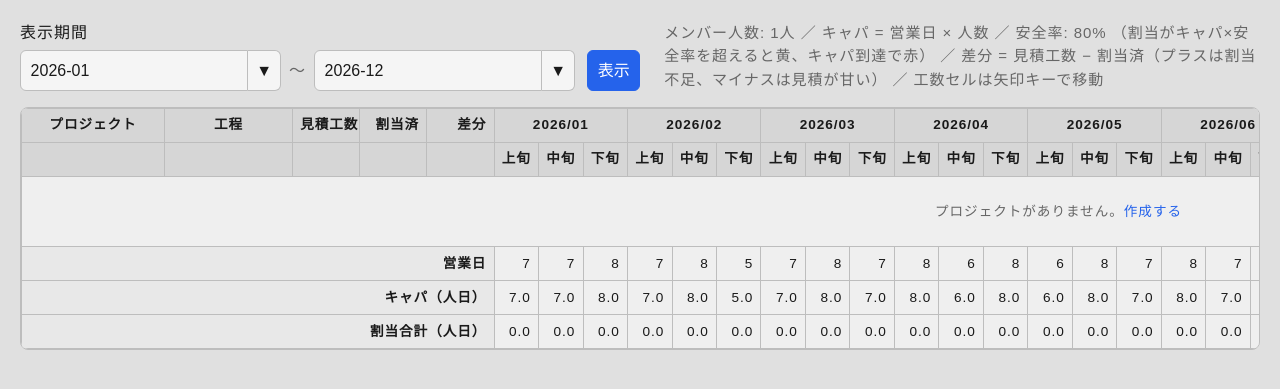
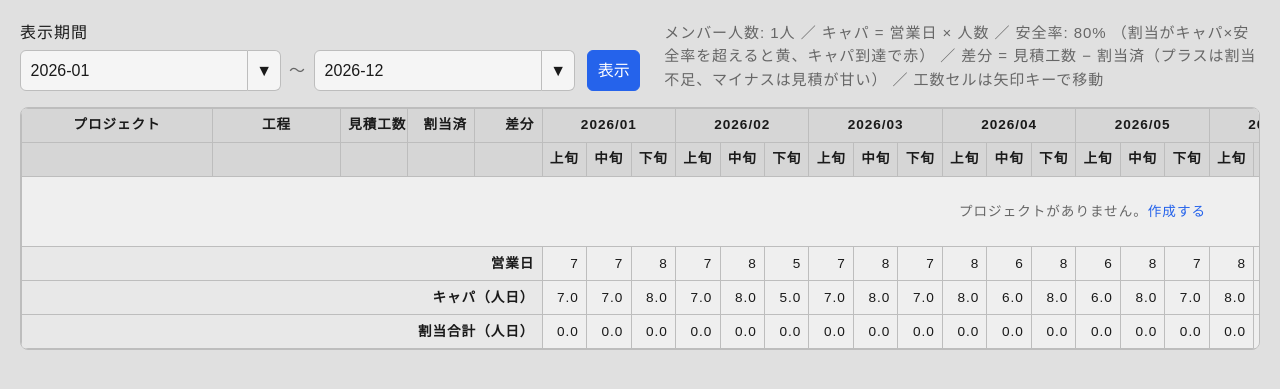
Before and after one commit to landwarrior/schedule_manager, a Flask app: page / in a window 1280 px wide. Shown: the part 53-442 px from the top of the page. Run offline with Flask 3, Linux system fonts and the light colour scheme; data comes from the database, SQL or seed files in the repository; data that the repository does not hold is empty; parts of the project's set-up code (start-up, migrations or seed data) failed here and were passed over.

Commit message:
スケジュール画面のプロジェクト名表示幅修正と文字コードの修正

```diff
--- a/static/style.css
+++ b/static/style.css
@@ -498,27 +498,30 @@ legend {
   z-index: 2;
 }
 
+.schedule-table col.col-project { width: 12rem; }
 .schedule-table col.col-phase { width: 8rem; }
 .schedule-table col.col-meta1,
 .schedule-table col.col-meta2,
 .schedule-table col.col-meta3 { width: 4.2rem; }
 
-.col-project { left: 0; min-width: 9rem; }
-.col-phase { left: var(--sticky-left-phase, 9rem); min-width: 8rem; }
-.col-meta1 { left: var(--sticky-left-meta1, 17rem); min-width: 4.2rem; text-align: right; }
-.col-meta2 { left: var(--sticky-left-meta2, 21.2rem); min-width: 4.2rem; text-align: right; }
-.col-meta3 { left: var(--sticky-left-meta3, 25.4rem); min-width: 4.2rem; text-align: right; }
+.col-project { left: 0; min-width: 12rem; }
+.col-phase { left: var(--sticky-left-phase, 12rem); min-width: 8rem; }
+.col-meta1 { left: var(--sticky-left-meta1, 20rem); min-width: 4.2rem; text-align: right; }
+.col-meta2 { left: var(--sticky-left-meta2, 24.2rem); min-width: 4.2rem; text-align: right; }
+.col-meta3 { left: var(--sticky-left-meta3, 28.4rem); min-width: 4.2rem; text-align: right; }
 
 .schedule-table th.col-project:not([colspan]),
 .schedule-table td.col-project:not([colspan]) {
+  width: 12rem;
+  max-width: 12rem;
   white-space: normal;
   vertical-align: middle;
 }
 
 .schedule-table .project-name {
-  max-width: 12rem;
+  max-width: 100%;
   white-space: normal;
-  overflow-wrap: anywhere;
+  overflow-wrap: break-word;
 }
 
 .schedule-table .col-phase:not([colspan]) { max-width: 8rem; }
@@ -604,7 +607,7 @@ legend {
   width: 4.2rem;
   text-align: right;
   padding: 0.2rem 0.3rem;
-  scroll-margin-left: calc(var(--sticky-cols-width, 29.6rem) + 4px);
+  scroll-margin-left: calc(var(--sticky-cols-width, 32.6rem) + 4px);
   scroll-margin-right: 4px;
   scroll-margin-top: calc(var(--sticky-thead-height, 4rem) + 4px);
   scroll-margin-bottom: 4px;
```
Also changed, not shown: pyproject.toml (line endings or trailing spaces), 2 other files.
